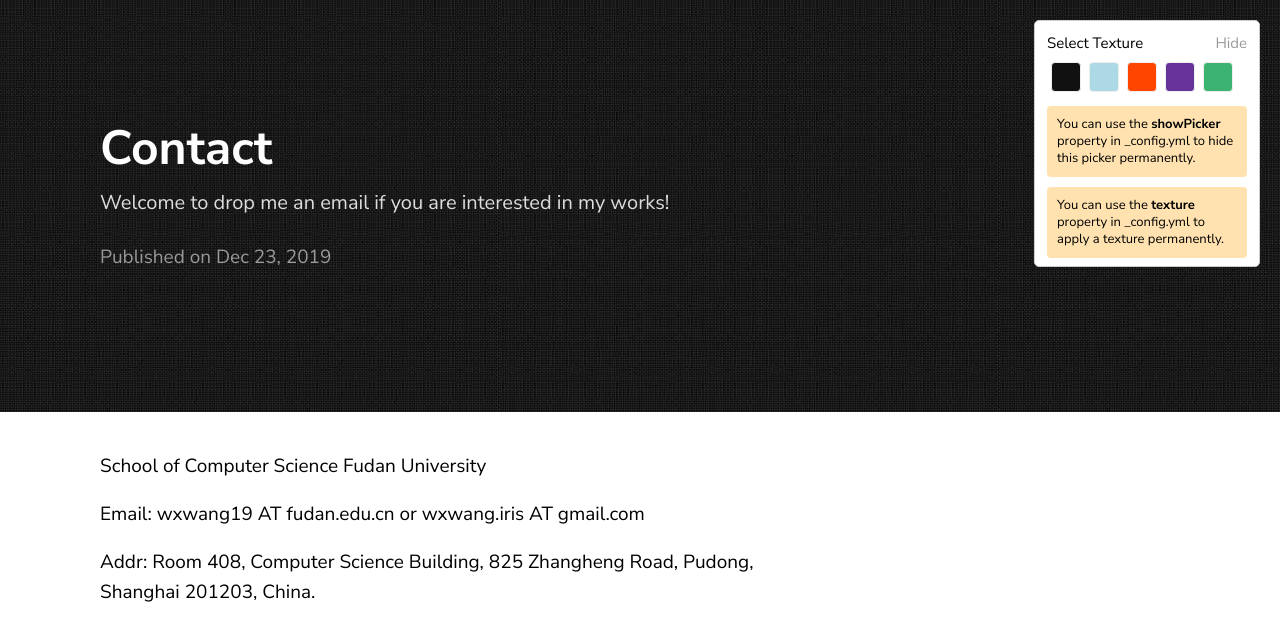
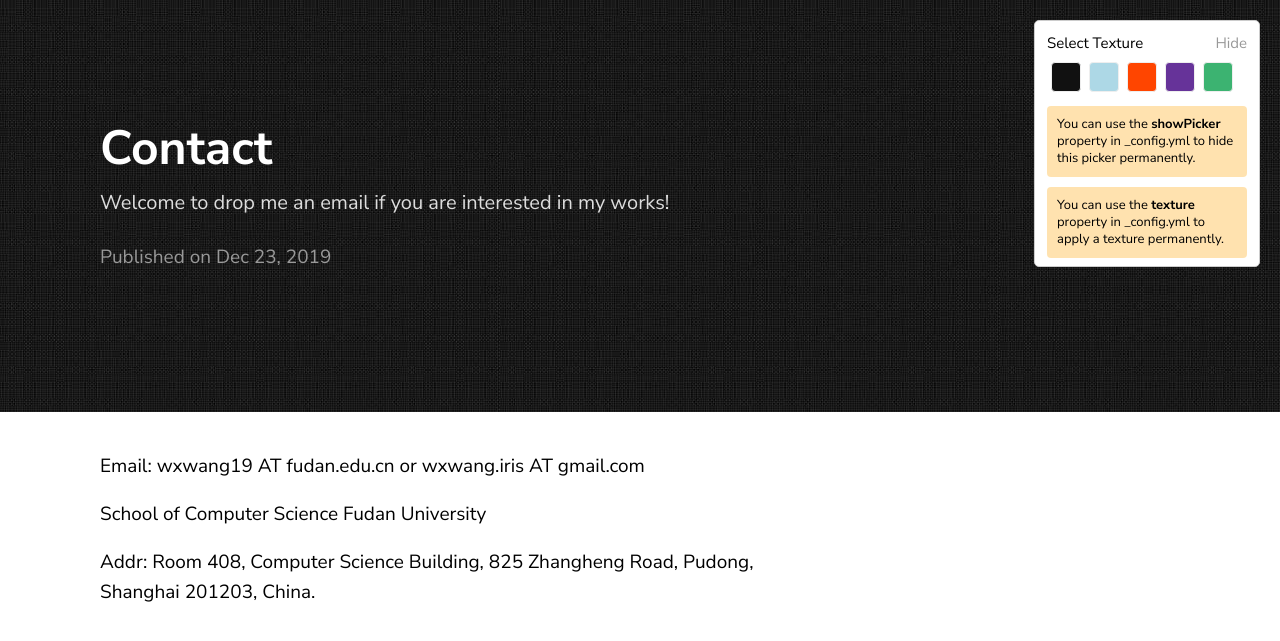
Before and after one commit to wxwangIris/wxwangIris.github.io, a Jekyll site: the page built from _posts/2019-05-23-concat.markdown, in a window 1280 px wide. Shown: the top 641 px of the page. Built offline with Jekyll 4.4.1, drawn with Linux system fonts in a browser that asks for light colours.

Commit message:
commit 10

```diff
--- a/_posts/2019-05-23-concat.markdown
+++ b/_posts/2019-05-23-concat.markdown
@@ -5,9 +5,9 @@ description: Welcome to drop me an email if you are interested in my works!
 date:   2019-12-23 21:03:36 +0530
 ---
 
+Email: wxwang19 AT fudan.edu.cn or wxwang.iris AT gmail.com
+
 School of Computer Science
 Fudan University
 
-Email: wxwang19 AT fudan.edu.cn or wxwang.iris AT gmail.com
-
 Addr: Room 408, Computer Science Building, 825 Zhangheng Road, Pudong, Shanghai 201203, China.
```
